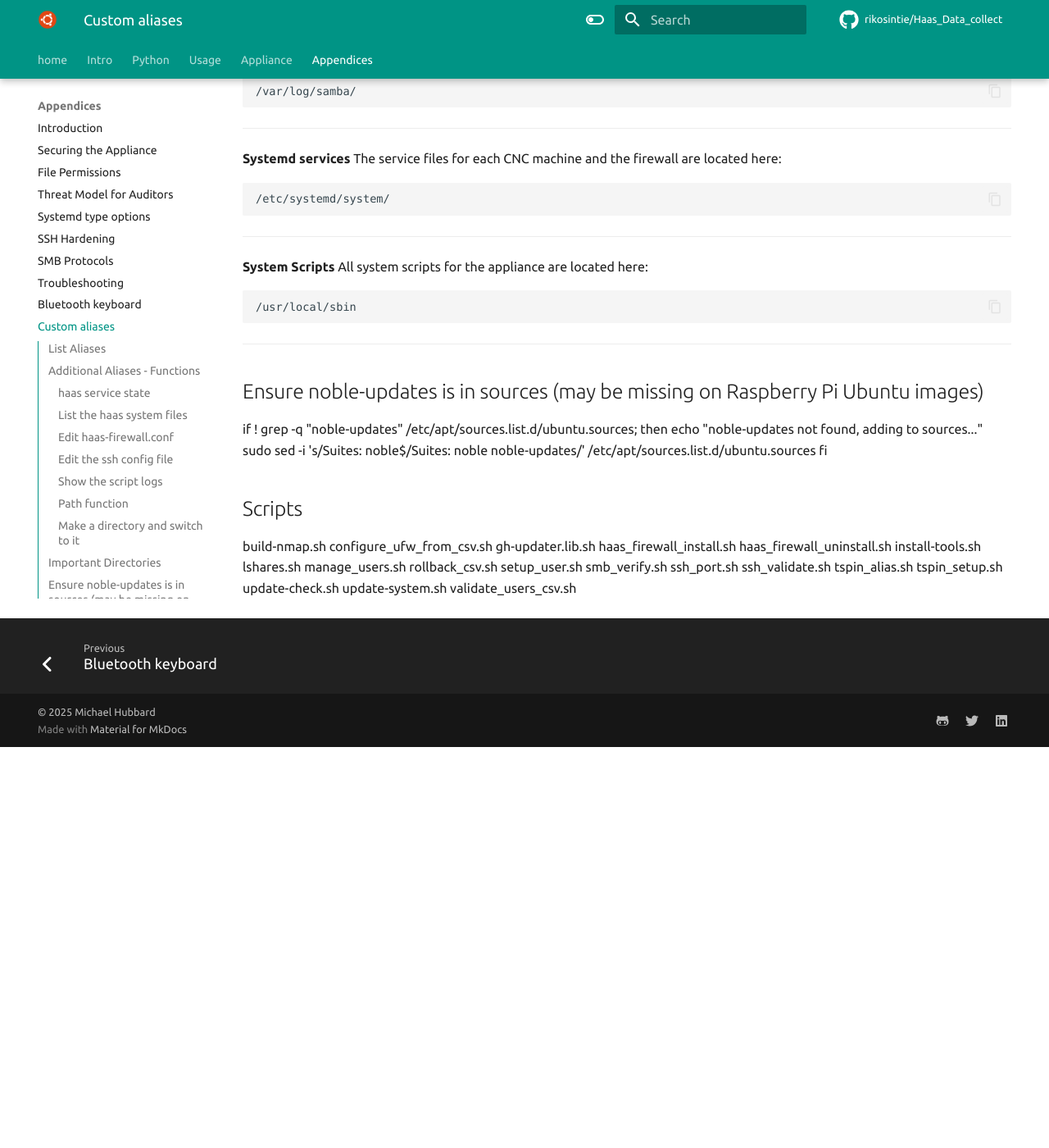
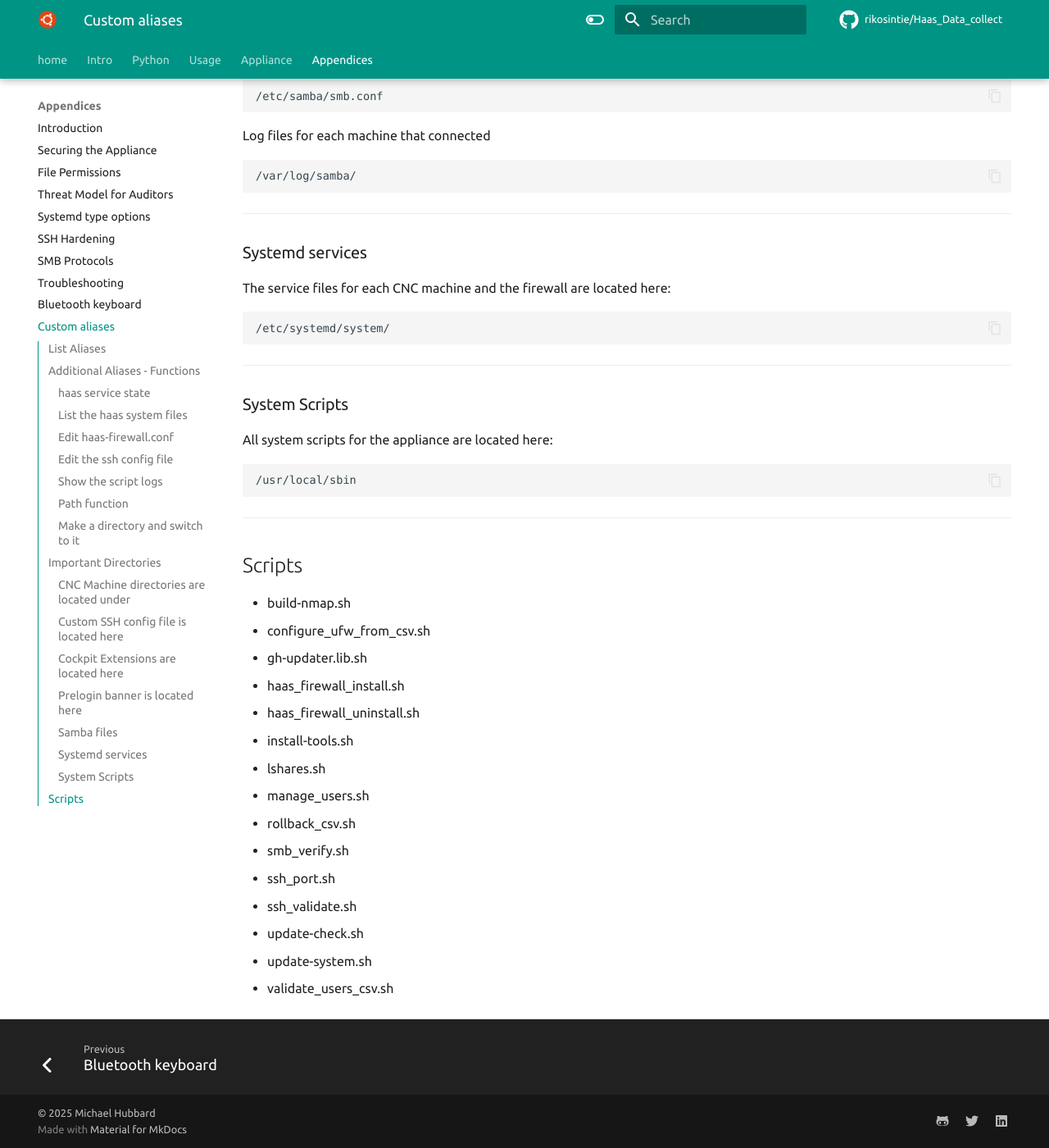
Before and after one commit to rikosintie/Haas_Data_collect, an MkDocs documentation site: the page built from docs/appendices/appendix-i.md, in a window 1280 px wide and 1400 px high, scrolled down 6970 px. Shown: the whole window at 82% size. Built offline with MkDocs 1.6.1 and Material for MkDocs 9.7.7, drawn with Linux system fonts in a browser that asks for light colours; some web fonts are replaced; comment, search, counter and statistics services are not loaded; before the commit the page ends 7881 px from its top, so only the background shows below that; some of the changed text lies outside the part shown.

Commit message:
Git Title: appendix-i.md: Formatting

````diff
--- a/docs/appendices/appendix-i.md
+++ b/docs/appendices/appendix-i.md
@@ -224,7 +224,7 @@ mkd() {
 
 ----------------------------------------------------------------
 
-CNC Machine shares are located under:
+### CNC Machine directories are located under
 
 ```bash
 /home/haas/Haas_Data_collect/machines
@@ -232,7 +232,7 @@ CNC Machine shares are located under:
 
 ----------------------------------------------------------------
 
-Custom SSH config file is located here:
+### Custom SSH config file is located here
 
 ```hash
 /etc/ssh/sshd_config.d/99-haas-hardening.conf
@@ -240,7 +240,7 @@ Custom SSH config file is located here:
 
 ----------------------------------------------------------------
 
-Cockpit Extensions are located here:
+### Cockpit Extensions are located here
 
 ```bash
 /usr/share/cockpit/haas-firewall
@@ -256,7 +256,7 @@ Cockpit Extensions are located here:
 
 ----------------------------------------------------------------
 
-Prelogin banner is located here:
+### Prelogin banner is located here
 
 ```bash
 /etc/issue.net
@@ -264,7 +264,8 @@ Prelogin banner is located here:
 
 ----------------------------------------------------------------
 
-**Samba**
+### Samba files
+
 Configuration file location
 
 ```bash
@@ -279,7 +280,8 @@ Log files for each machine that connected
 
 ----------------------------------------------------------------
 
-**Systemd services**
+### Systemd services
+
 The service files for each CNC machine and the firewall are located here:
 
 ```bash
@@ -288,7 +290,8 @@ The service files for each CNC machine and the firewall are located here:
 
 ----------------------------------------------------------------
 
-**System Scripts**
+### System Scripts
+
 All system scripts for the appliance are located here:
 
 ```bash
@@ -297,30 +300,20 @@ All system scripts for the appliance are located here:
 
 ----------------------------------------------------------------
 
-## Ensure noble-updates is in sources (may be missing on Raspberry Pi Ubuntu images)
-
-if ! grep -q "noble-updates" /etc/apt/sources.list.d/ubuntu.sources; then
-    echo "noble-updates not found, adding to sources..."
-    sudo sed -i 's/Suites: noble$/Suites: noble noble-updates/' /etc/apt/sources.list.d/ubuntu.sources
-fi
-
 ## Scripts
 
-build-nmap.sh
-configure_ufw_from_csv.sh
-gh-updater.lib.sh
-haas_firewall_install.sh
-haas_firewall_uninstall.sh
-install-tools.sh
-lshares.sh
-manage_users.sh
-rollback_csv.sh
-setup_user.sh
-smb_verify.sh
-ssh_port.sh
-ssh_validate.sh
-tspin_alias.sh
-tspin_setup.sh
-update-check.sh
-update-system.sh
-validate_users_csv.sh
+- build-nmap.sh
+- configure_ufw_from_csv.sh
+- gh-updater.lib.sh
+- haas_firewall_install.sh
+- haas_firewall_uninstall.sh
+- install-tools.sh
+- lshares.sh
+- manage_users.sh
+- rollback_csv.sh
+- smb_verify.sh
+- ssh_port.sh
+- ssh_validate.sh
+- update-check.sh
+- update-system.sh
+- validate_users_csv.sh
````
Also changed, not shown: other parts of docs/appendices/appendix-i.md (+2 -2 lines).
